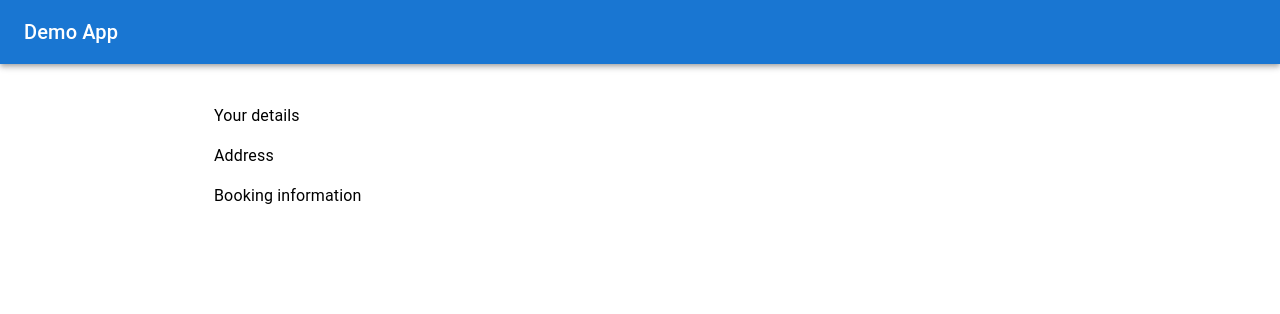
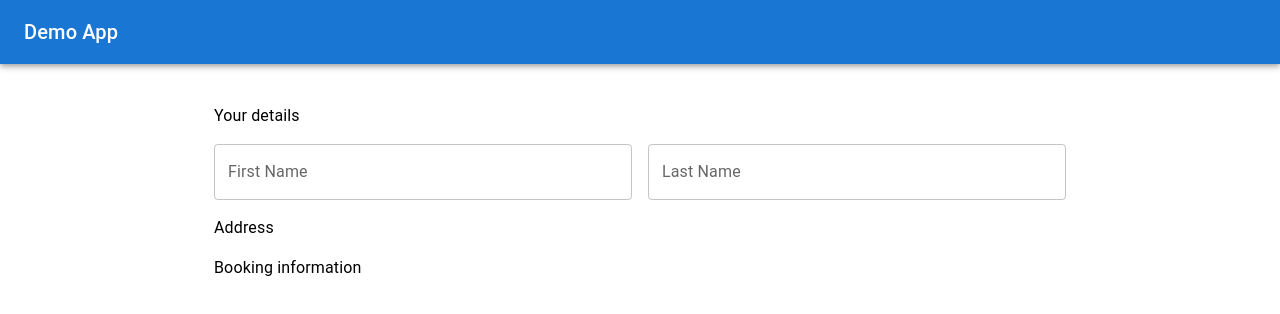
Before and after one commit to Annie-Huang/react-formik-material-ui-booking-form-template, a React (Create React App) app: page / in a window 1280 px wide. Shown: the top 314 px of the page. Built offline with nearby package versions, Linux system fonts and the light colour scheme.

Commit message:
Add two textfield component in

```diff
--- a/src/App.tsx
+++ b/src/App.tsx
@@ -3,6 +3,7 @@ import { Container, Grid, Typography } from '@mui/material';
 import Header from './components/Header/Header';
 import { Form, Formik, FormikHelpers, FormikValues } from 'formik';
 import * as Yup from 'yup';
+import { TextField } from './components/FormsUI/TextField/TextField';
 
 const INITIAL_FORM_STATE = {
   firstName: '',
@@ -47,6 +48,13 @@ function App() {
                   <Grid size={{ xs: 12 }}>
                     <Typography>Your details</Typography>
                   </Grid>
+                  <Grid size={{ xs: 6 }}>
+                    <TextField name='firstName' label='First Name' />
+                  </Grid>
+
+                  <Grid size={{ xs: 6 }}>
+                    <TextField name='lastName' label='Last Name' />
+                  </Grid>
 
                   <Grid size={{ xs: 12 }}>
                     <Typography>Address</Typography>
```
